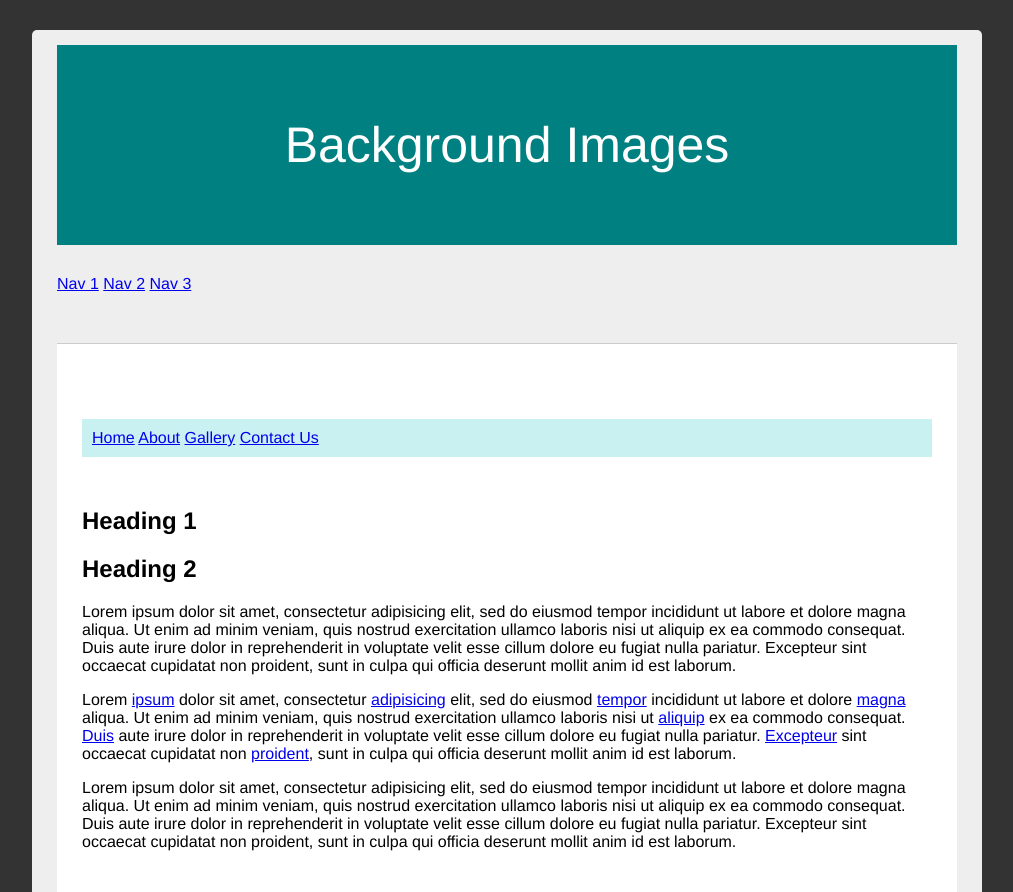
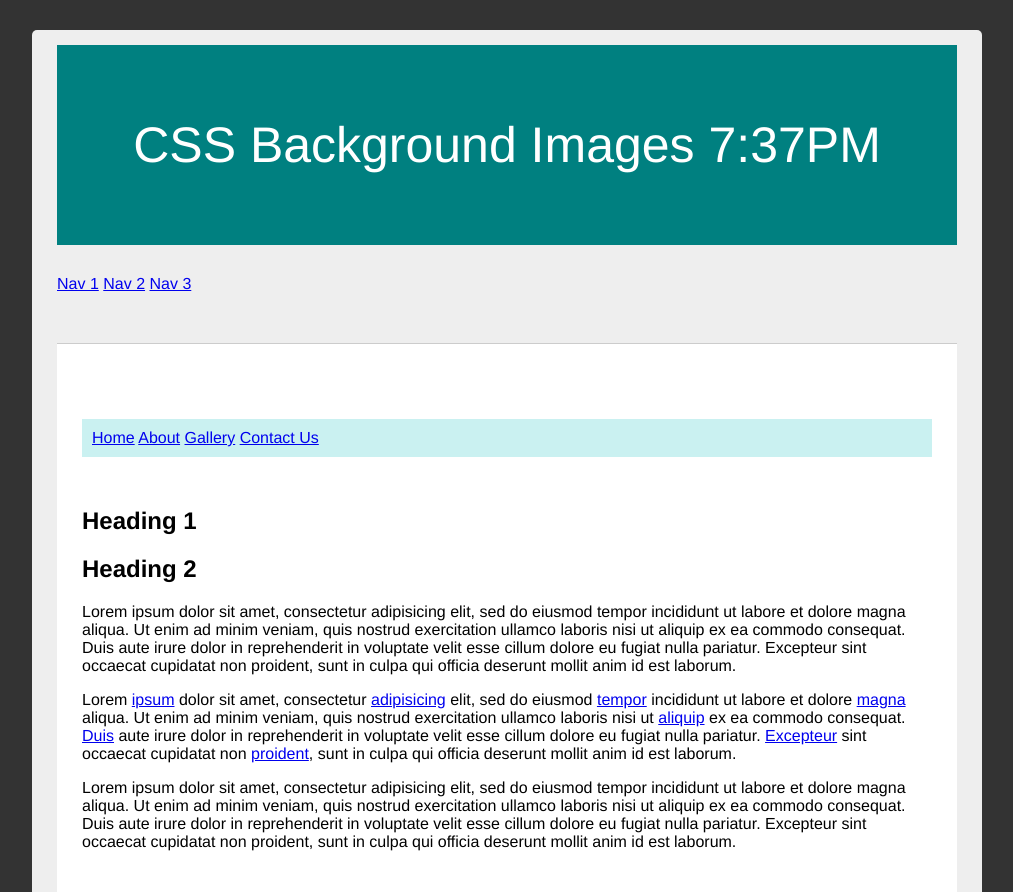
Before and after one commit to CheerCoco/uclaxweb1, a plain HTML site: page Lessons/S05-Lesson-CSS-Navigations/nav-1-bg-images.html in a window 1280 px wide. Shown: the top 892 px of the page, without its empty margins (133-1146 px from the left). Drawn offline with Linux system fonts and the light colour scheme.

Commit message:
Changed lesson file.

```diff
--- a/Lessons/S05-Lesson-CSS-Navigations/nav-1-bg-images.html
+++ b/Lessons/S05-Lesson-CSS-Navigations/nav-1-bg-images.html
@@ -9,7 +9,7 @@
     </head>
     <body>
 		<div class="container">
-			<header>Background Images</header>
+			<header>CSS Background Images 7:37PM</header>
 
 			<nav class="primary">
 				<a class="nav1 youAreHere" 	href="nav-1-bg-images.html">Nav 1</a>
```
